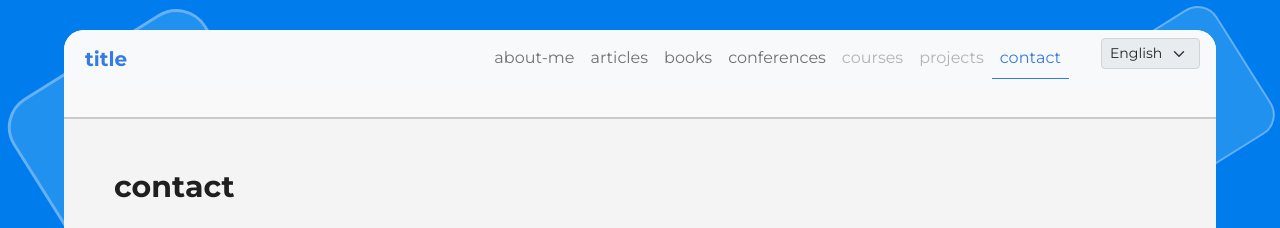
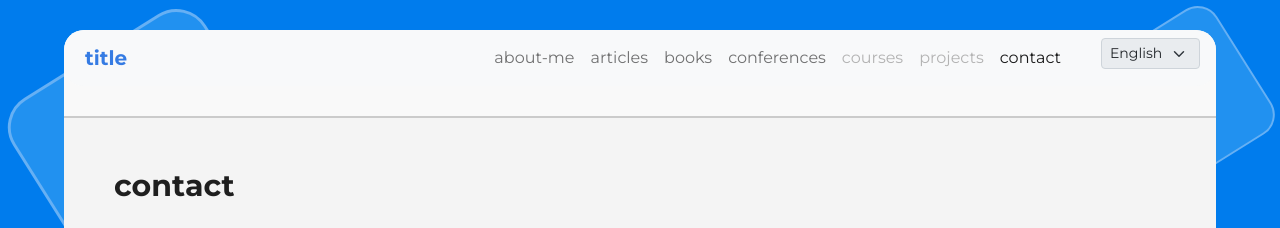
Before and after one commit to abolfazl30not30/cv-website, a React (Create React App) app: page /contact in a window 1280 px wide. Shown: the top 228 px of the page. Built offline with nearby package versions, Linux system fonts and the light colour scheme; what i18next-resources-to-backend would draw is missing.

Commit message:
edit navbar

```diff
--- a/src/component/Navbar.jsx
+++ b/src/component/Navbar.jsx
@@ -26,7 +26,7 @@ function MainNavbar() {
                     <Nav className="">
                         <ul className="navbar-nav mx-3">
                             <li className="nav-item">
-                                <NavLink to="/about-me" className="nav-link" activeClassName='active'>{t("about-me")}</NavLink>
+                                <NavLink to="/" className="nav-link" activeClassName='active'>{t("about-me")}</NavLink>
                             </li>
                             <li className="nav-item">
                                 <NavLink to="/articles" className="nav-link"
--- a/src/component/mainPage.jsx
+++ b/src/component/mainPage.jsx
@@ -21,7 +21,7 @@ function mainPage() {
                     <MainNavbar/>
                     <div>
                         <Routes>
-                            <Route path="/about-me" element={(<Home />)} />
+                            <Route path="/" element={(<Home />)} />
                             <Route path="/articles" element={(<Publications />)} />
                             <Route path="/books" element={(<Books />)} />
                             <Route path="/conferences" element={(<Conferences />)} />
--- a/src/style/body.css
+++ b/src/style/body.css
@@ -22,7 +22,3 @@ body{
 .navbar{
     border-radius: 20px;
 }
-.active{
-    color: #357BE3 !important;
-    border-bottom: 1px solid;
-}
```
